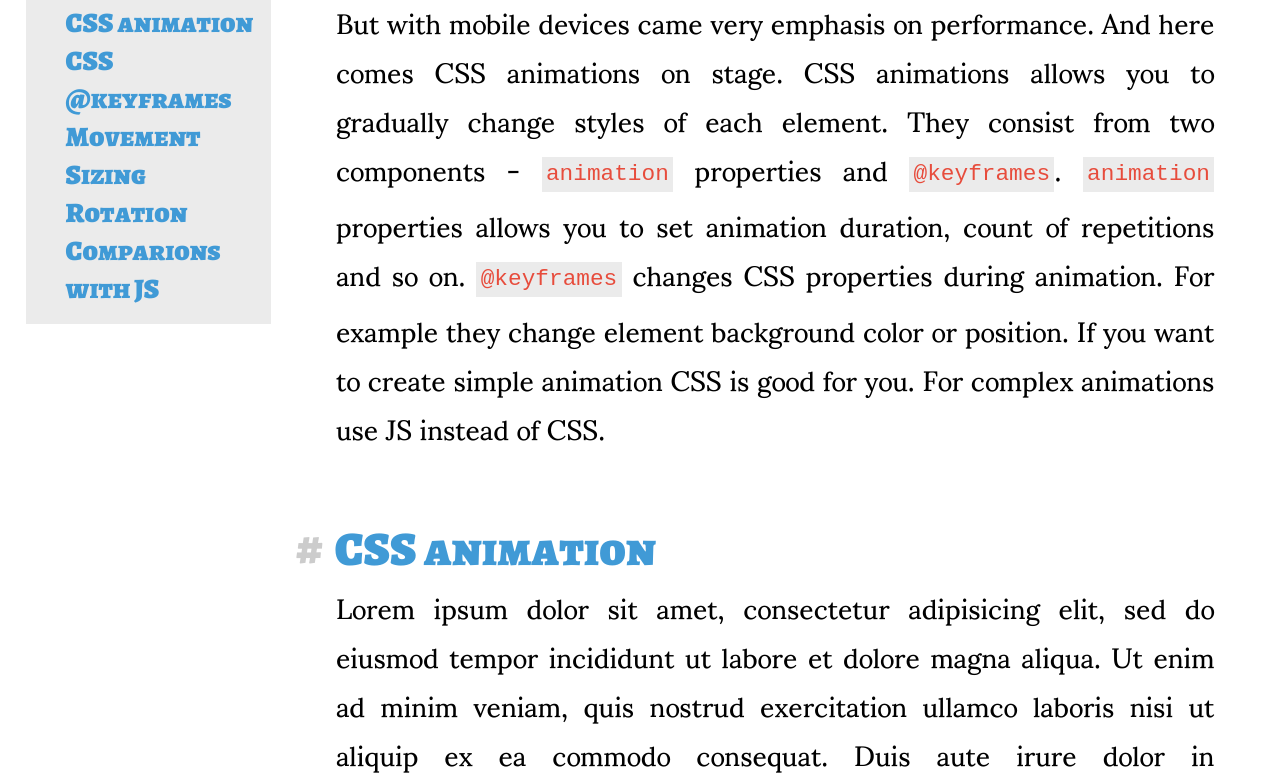
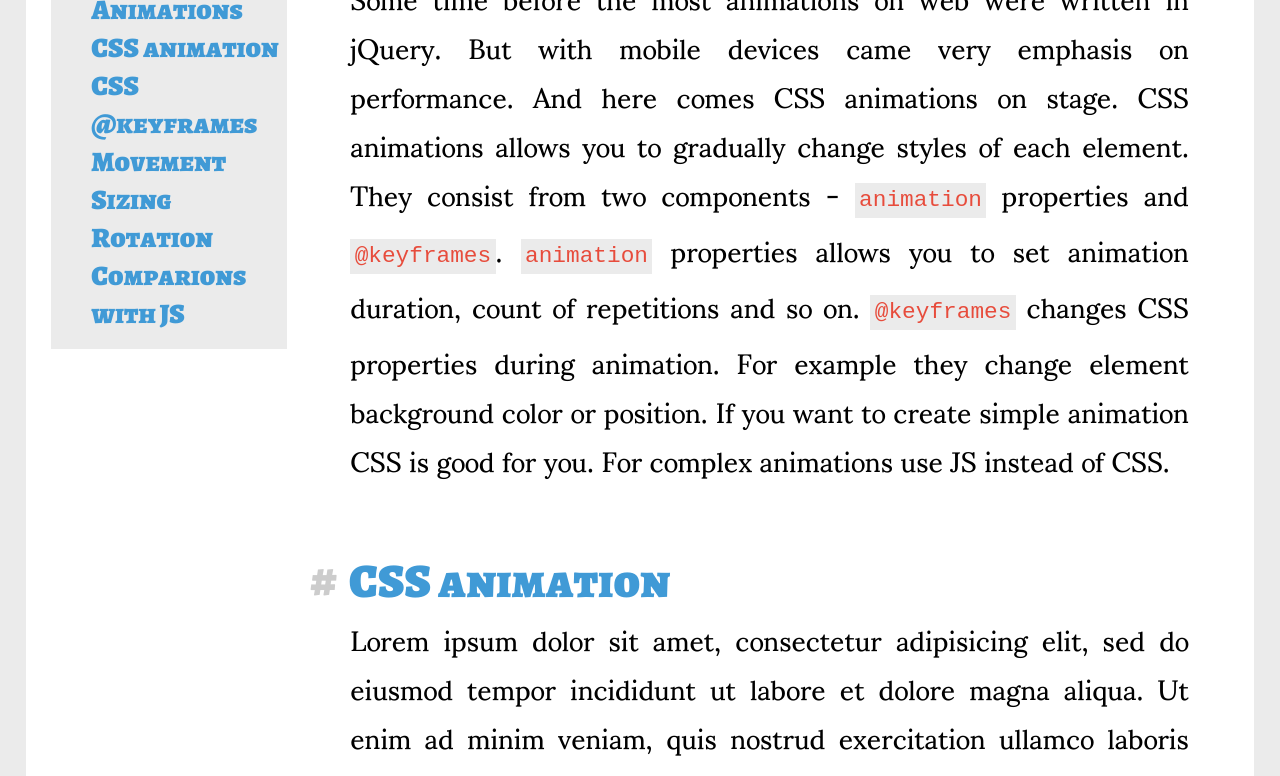
Before and after one commit to vaclavpavlicek/CSS3Tricks, a plain HTML site: page src/animations.html in a window 1280 px wide. Shown: the part 502-1278 px from the top of the page. Drawn offline with Linux system fonts and the light colour scheme.

Commit message:
add margin to section

```diff
--- a/src/animations.html
+++ b/src/animations.html
@@ -5,6 +5,12 @@
         <meta charset="UTF-8">
         <meta name="viewport" content="width=device-width, initial-scale=1.0">
         <link href="styles.css" rel="stylesheet">
+        <link rel="icon" type="image/png" href="images/favicon-16.png" sizes="16x16">
+        <link rel="icon" type="image/png" href="images/favicon-32.png" sizes="32x32">
+        <link rel="icon" type="image/png" href="images/favicon-64.png" sizes="64x64">
+        <link rel="icon" type="image/png" href="images/favicon-96.png" sizes="96x96">
+        <link rel="icon" type="image/png" href="images/favicon-128.png" sizes="128x128">
+        <link rel="icon" type="image/png" href="images/favicon-256.png" sizes="256x256">
     </head>
     <body>
         <header>
--- a/src/styles.css
+++ b/src/styles.css
@@ -20,6 +20,7 @@
 }
 
 body {
+    background-color: #ebebeb;
     margin: 0;
 }
 
@@ -97,8 +98,9 @@ section {
     display: -ms-flexbox;
     display: -webkit-flex;
     display: flex;
+    margin: 2%;
     padding: 2%;
-    width: 96%;
+    width: 92%;
 }
 
 section p {
```
